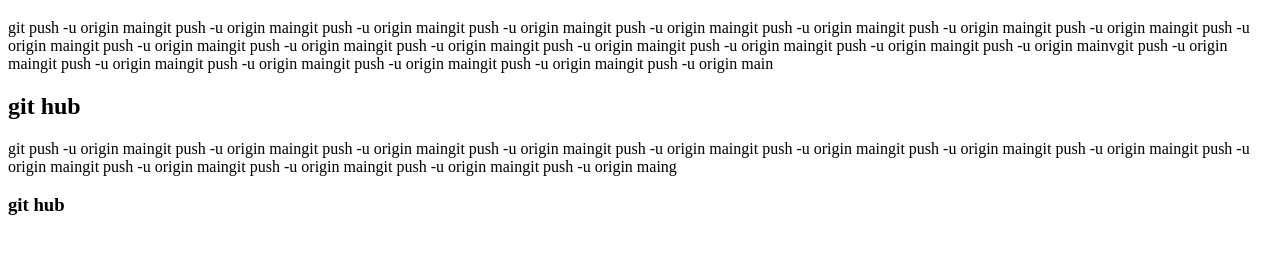
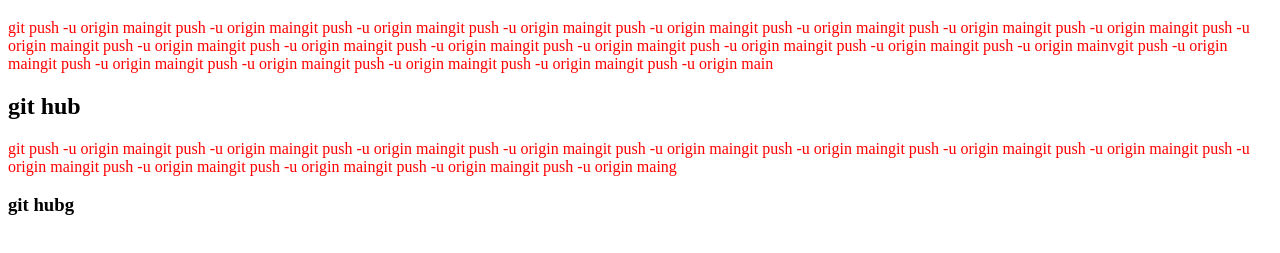
Before and after one commit to miadhasan1/my_second_repo, a plain HTML site: page index.html in a window 1280 px wide. Shown: the part 61-314 px from the top of the page. Drawn offline with Linux system fonts and the light colour scheme.

Commit message:
styles added

```diff
--- a/index.html
+++ b/index.html
@@ -5,6 +5,7 @@
     <meta http-equiv="X-UA-Compatible" content="IE=edge">
     <meta name="viewport" content="width=device-width, initial-scale=1.0">
     <title>My secoed github repo</title>
+    <link rel="stylesheet" href="style.css">
 </head>
 <body>
     <h1>
@@ -15,7 +16,7 @@
     </p>
     <h2>git hub</h2>
     <p>git push -u origin maingit push -u origin maingit push -u origin maingit push -u origin maingit push -u origin maingit push -u origin maingit push -u origin maingit push -u origin maingit push -u origin maingit push -u origin maingit push -u origin maingit push -u origin maingit push -u origin maing</p>
-    <h3>git hub</h3>
+    <h3>git hubg</h3>
 
 </body>
 </html>
--- /dev/null
+++ b/style.css
@@ -0,0 +1,3 @@
+p{
+    color: red;
+}
```
